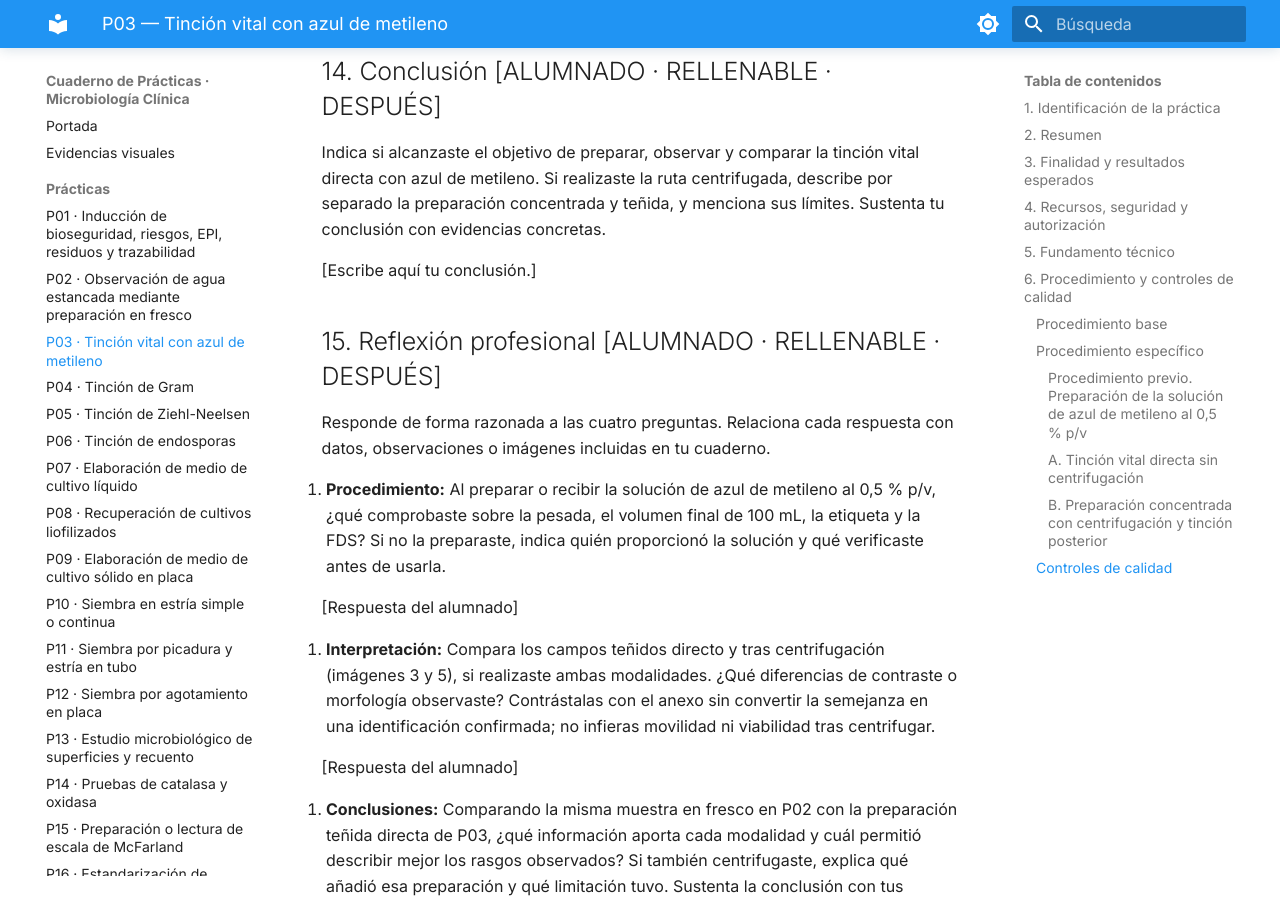
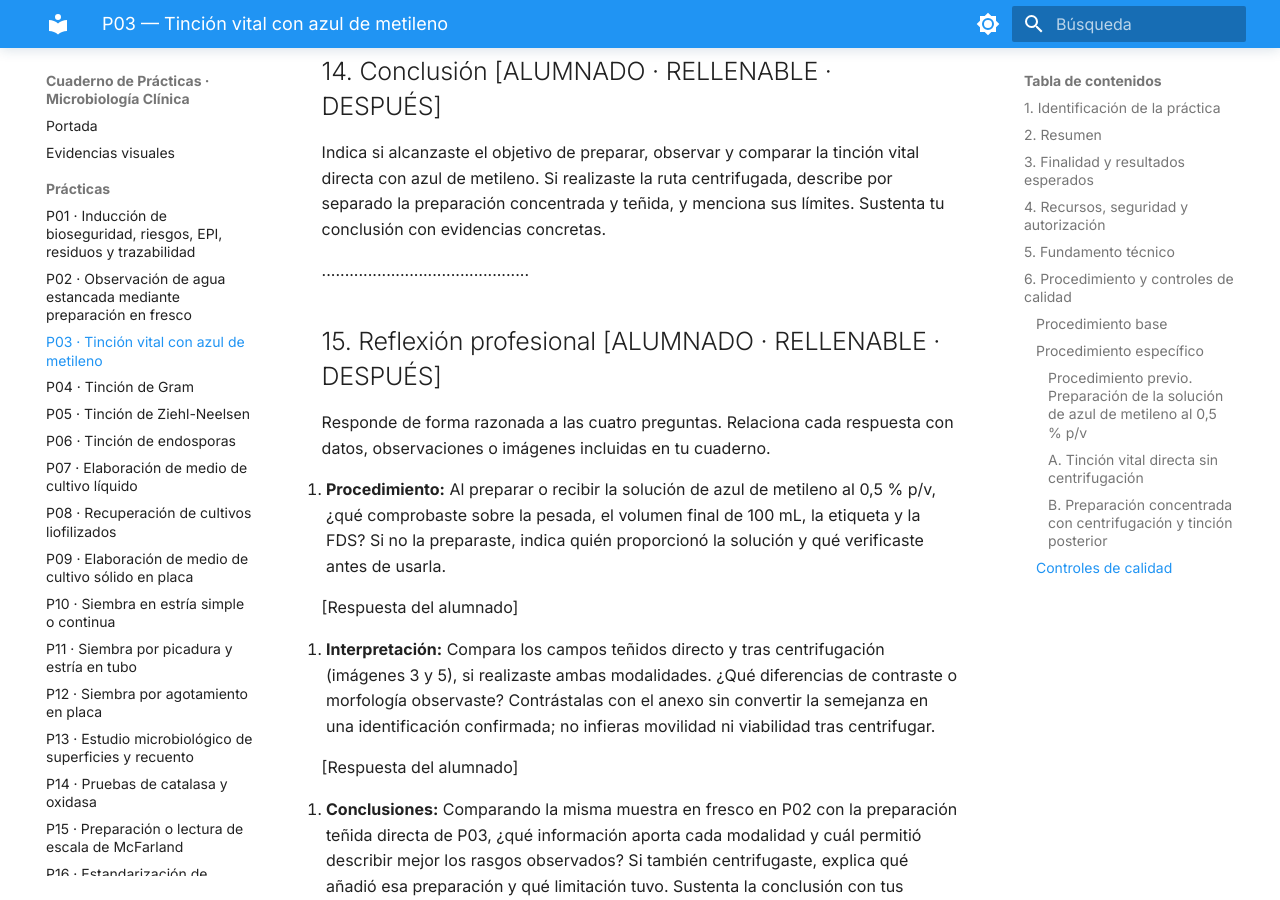
Before and after one commit to Rebeca-hubb/Cuaderno-Pr-cticas-Microbiolog-a-Rebeca-Vicho-, an MkDocs documentation site: the page built from docs/practicas/P03_Azul_de_metileno.md, in a window 1280 px wide and 900 px high, scrolled down 16773 px. Built offline with MkDocs 1.6.1 and Material for MkDocs 9.7.7, drawn with Linux system fonts in a browser that asks for light colours.

Commit message:
Update P03_Azul_de_metileno.md

```diff
--- a/docs/practicas/P03_Azul_de_metileno.md
+++ b/docs/practicas/P03_Azul_de_metileno.md
@@ -270,7 +270,7 @@ Interpreta los resultados de la tinción usando los controles de calidad, las ob
 
 Indica si alcanzaste el objetivo de preparar, observar y comparar la tinción vital directa con azul de metileno. Si realizaste la ruta centrifugada, describe por separado la preparación concentrada y teñida, y menciona sus límites. Sustenta tu conclusión con evidencias concretas.
 
-[Escribe aquí tu conclusión.]
+.............................................
 
 ## 15. Reflexión profesional [ALUMNADO · RELLENABLE · DESPUÉS]
 
```
